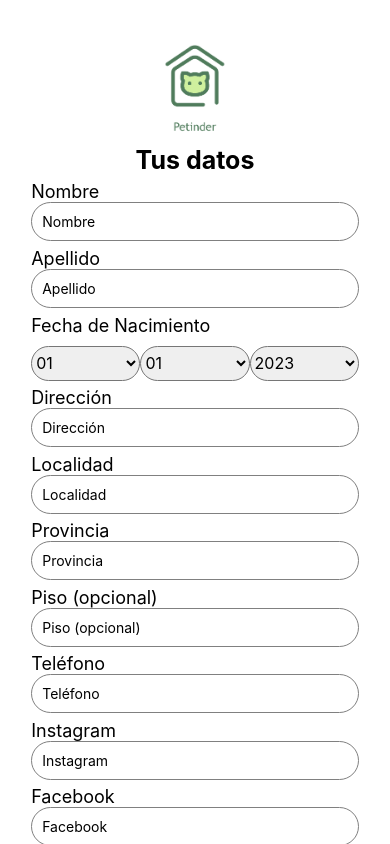
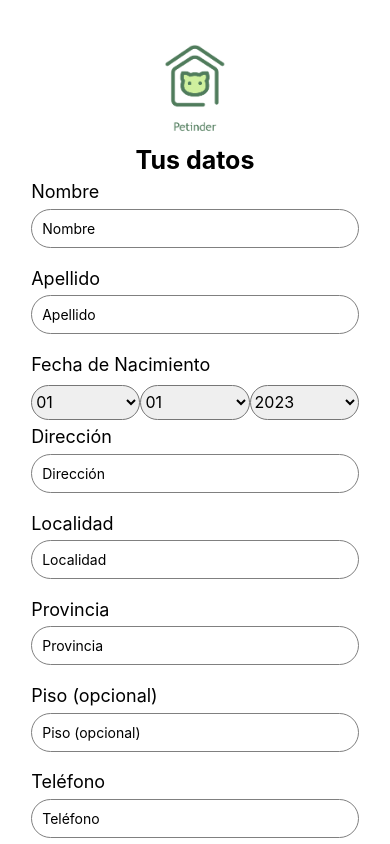
Before and after one commit to Onalore/PNT2_petinder_frontend, a React Native app in the folder petinder-frontend/: screen /FormPersonalInfo in a window 390 px wide. Built offline with nearby package versions, Linux system fonts and the light colour scheme.

Commit message:
Cambios en componentes varios

```diff
--- a/petinder-frontend/components/Button.js
+++ b/petinder-frontend/components/Button.js
@@ -23,8 +23,7 @@ const styles = StyleSheet.create({
     justifyContent: "center",
     backgroundColor: appsettings.colors.primary,
     height: 70,
-    width: "90%",
-    margin: 20,
+    width: "100%",
     color: "#FFFFFF",
     borderRadius: 25,
   },
--- a/petinder-frontend/components/InputBottomLine.js
+++ b/petinder-frontend/components/InputBottomLine.js
@@ -8,6 +8,7 @@ const InputSingleLine = ({ placeholder, value, onChangeText }) => {
       style={styles.input}
       placeholder={placeholder}
       value={value}
+      multiline
       onChangeText={onChangeText}
     />
   );
--- a/petinder-frontend/components/InputCircleBorder.js
+++ b/petinder-frontend/components/InputCircleBorder.js
@@ -20,6 +20,9 @@ const styles = StyleSheet.create({
     borderRadius: 120, // Ajusta el radio de los bordes según tu preferencia
     padding: 10,
     width: "100%",
+    height: "7%",
+    marginBottom: "4%",
+    marginTop: "2%",
   },
 });
 
--- a/petinder-frontend/screens/FormHomeInfo.js
+++ b/petinder-frontend/screens/FormHomeInfo.js
@@ -96,7 +96,7 @@ const FormHomeInfo = () => {
         }
       />
       <Button
-        text={"Continuar"}
+        text="Continuar"
         onPress={() => navigation.navigate("FormPetInfo")}
       />
     </ScrollView>
```
